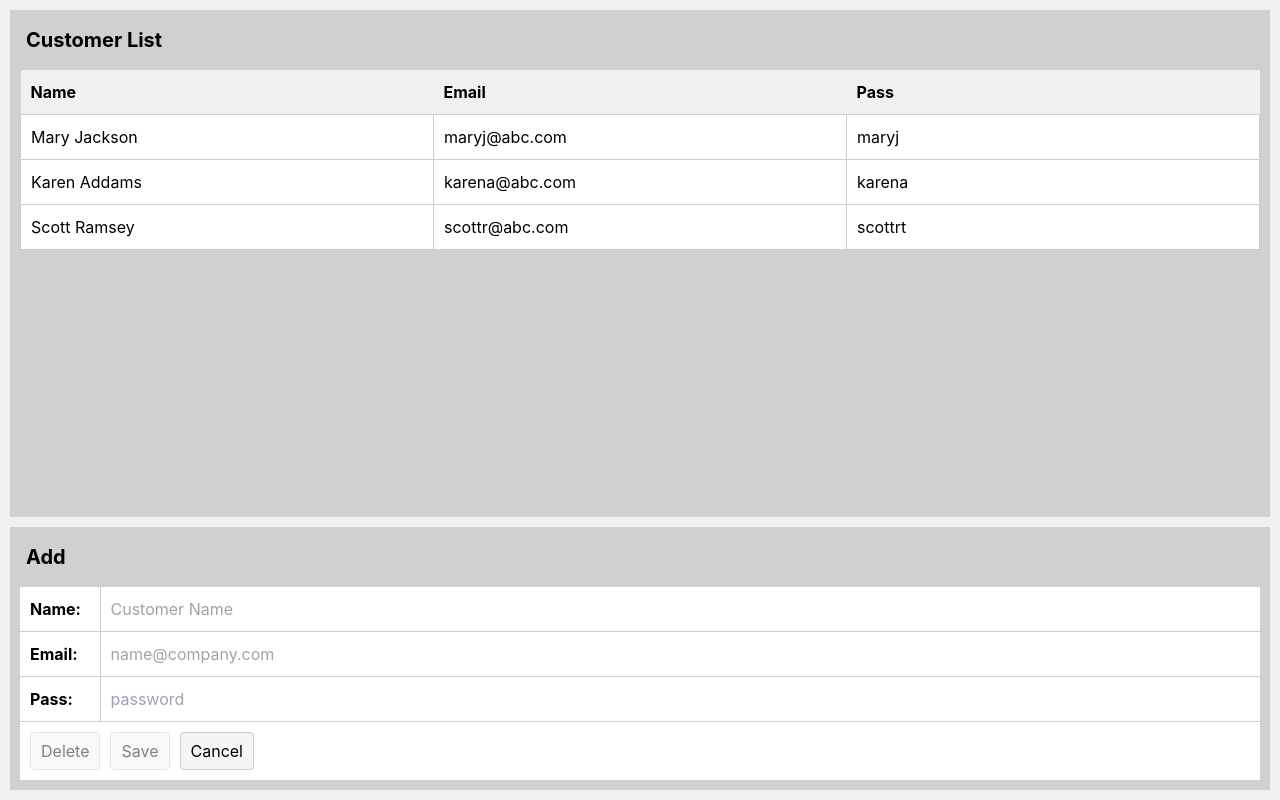
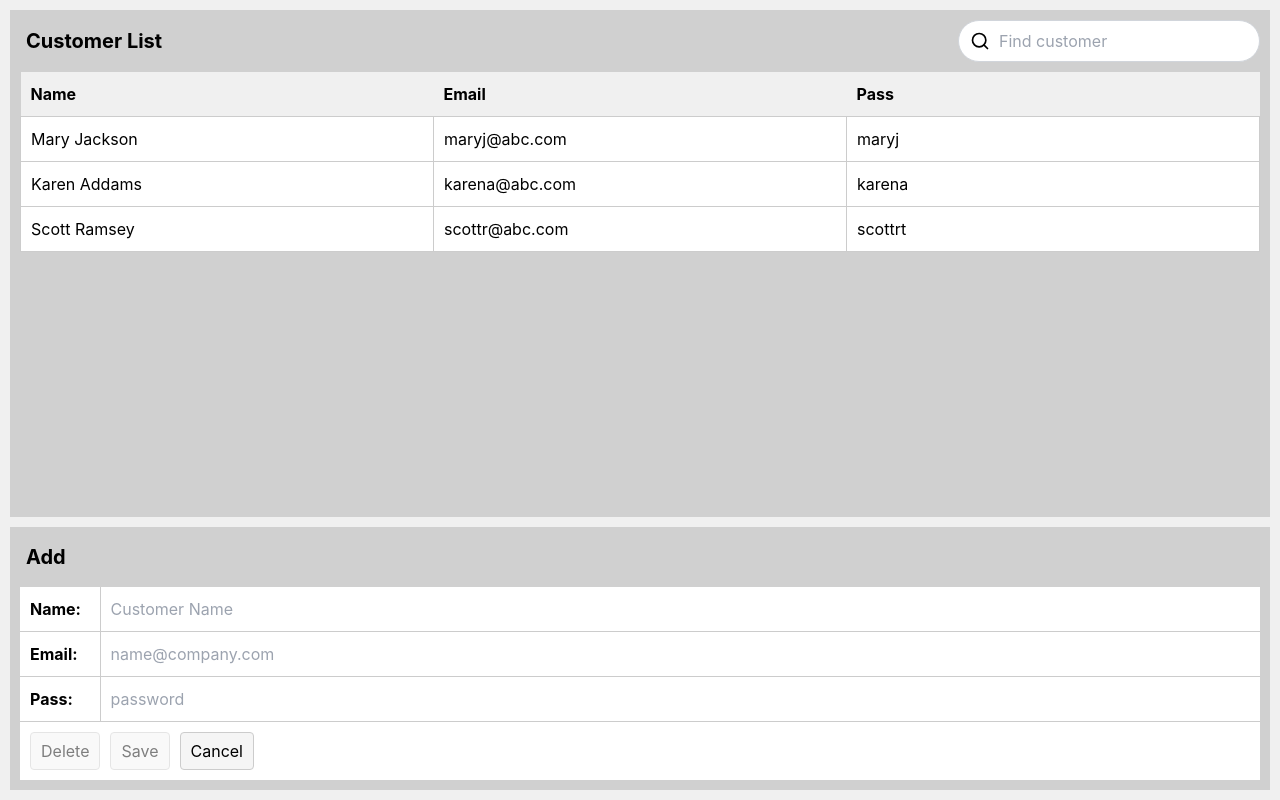
Before and after one commit to avuzikov/frontend-project-websolutions, a React (Create React App) app: page / in a window 1280 px wide. Built offline with nearby package versions, Linux system fonts and the light colour scheme; data requests are answered from the project's data file.

Commit message:
add search field

```diff
--- a/src/components/CustomerList.js
+++ b/src/components/CustomerList.js
@@ -1,13 +1,55 @@
-import React from 'react';
+import React, { useState, useMemo } from 'react';
 
 function CustomerList({ customers, selectedCustomer, onCustomerSelect }) {
+  const [searchTerm, setSearchTerm] = useState('');
+
+  const filteredCustomers = useMemo(() => {
+    if (!searchTerm) return customers;
+    const lowercasedTerm = searchTerm.toLowerCase();
+    return customers.filter(customer =>
+      customer.name.toLowerCase().includes(lowercasedTerm) ||
+      customer.email.toLowerCase().includes(lowercasedTerm)
+    );
+  }, [customers, searchTerm]);
+
   const isCustomerSelected = (customer) => {
-    return selectedCustomer && customer.id === selectedCustomer.id
+    return selectedCustomer && customer.id === selectedCustomer.id;
   };
+
+  const MagnifyingGlassIcon = () => (
+    <svg xmlns="http://www.w3.org/2000/svg" width="20" height="20" viewBox="0 0 24 24" fill="none" stroke="currentColor" strokeWidth="2" strokeLinecap="round" strokeLinejoin="round">
+      <circle cx="11" cy="11" r="8"></circle>
+      <line x1="21" y1="21" x2="16.65" y2="16.65"></line>
+    </svg>
+  );
 
   return (
     <div className="bg-[#d0d0d0] p-2.5 mb-2.5 flex-1 overflow-y-auto">
-      <h2 className="m-0 mb-2.5 p-1.5 font-bold text-xl">Customer List</h2>
+      <div className="flex items-center justify-between mb-2.5">
+        <h2 className="m-0 p-1.5 font-bold text-xl">Customer List</h2>
+        <div className="relative">
+          <div className="absolute inset-y-0 left-0 pl-3 flex items-center pointer-events-none">
+            <MagnifyingGlassIcon />
+          </div>
+          <input
+            type="text"
+            placeholder="Find customer"
+            value={searchTerm}
+            onChange={(e) => setSearchTerm(e.target.value)}
+            className="pl-10 pr-3 py-2 rounded-full bg-white border border-gray-300 focus:outline-none focus:ring-2 focus:ring-blue-500 focus:border-transparent"
+          />
+        </div>
+      </div>
+
+      {customers.length === 0 ? (
+        <div className="bg-white p-4 text-center rounded-md shadow">
+          <p className="text-gray-600">No customers found</p>
+        </div>
+      ) : filteredCustomers.length === 0 ? (
+        <div className="bg-white p-4 text-center rounded-md shadow">
+          <p className="text-gray-600">No customers satisfy the search criteria</p>
+        </div>
+      ) : (
         <table className="w-full border-collapse table-fixed">
           <colgroup>
             <col className="w-1/3" />
@@ -22,7 +64,7 @@ function CustomerList({ customers, selectedCustomer, onCustomerSelect }) {
             </tr>
           </thead>
           <tbody>
-          {customers && customers.map((customer, index) => (
+            {filteredCustomers.map((customer, index) => (
               <tr
                 key={index}
                 onClick={() => onCustomerSelect(customer)}
@@ -35,6 +77,7 @@ function CustomerList({ customers, selectedCustomer, onCustomerSelect }) {
             ))}
           </tbody>
         </table>
+      )}
     </div>
   );
 }
```
Lines whose indentation alone changed are shown as unchanged.
